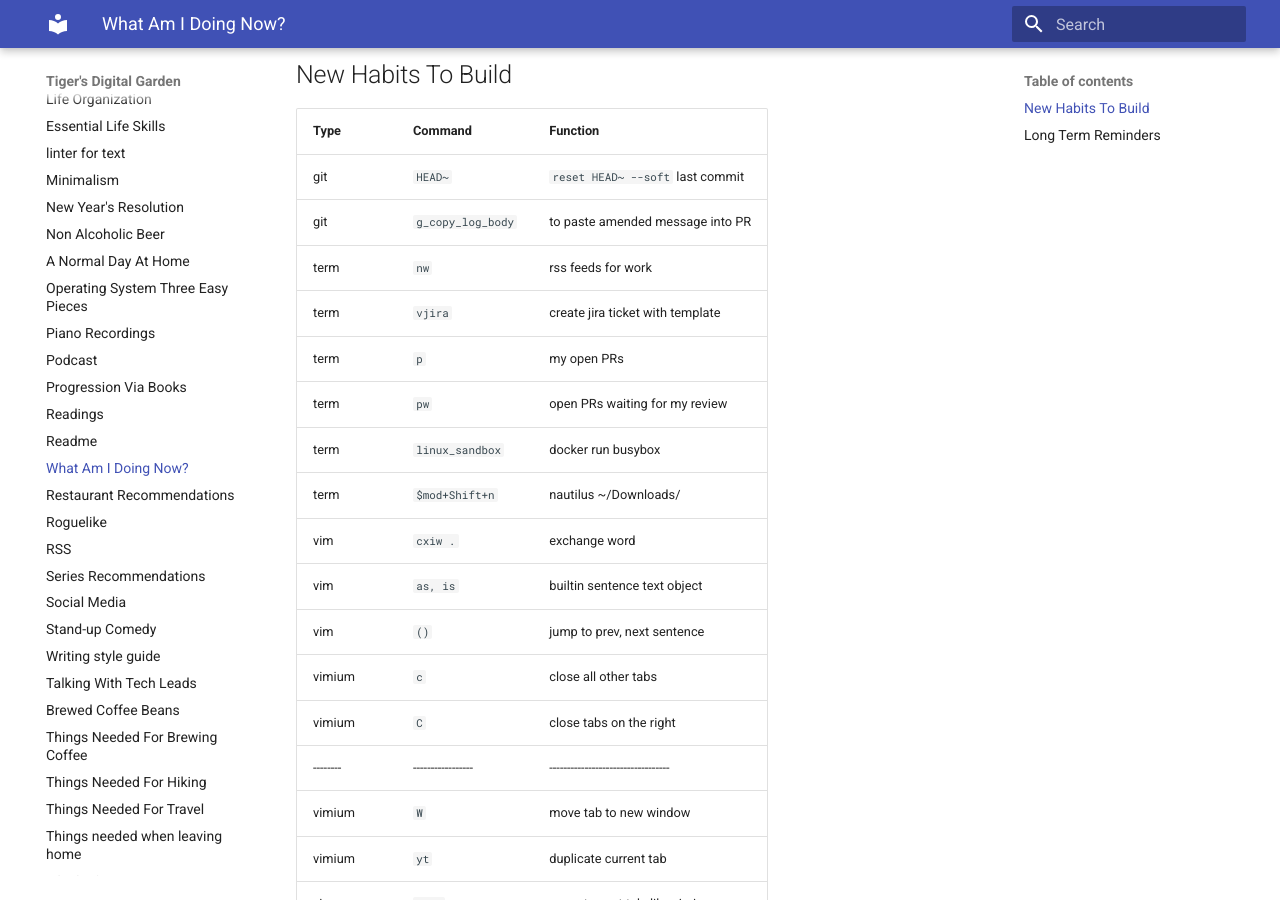
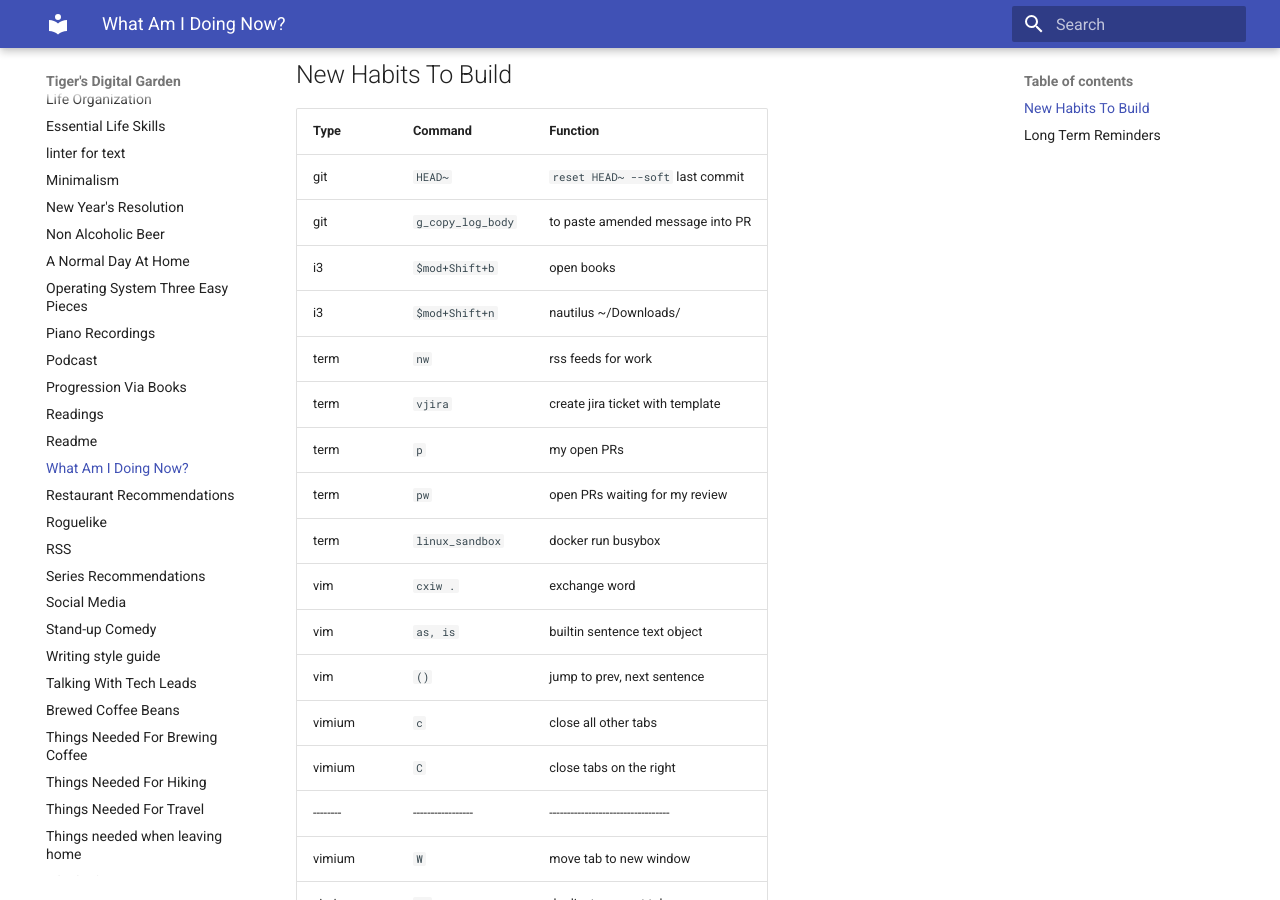
Before and after one commit to ynotstartups/notes, an MkDocs documentation site: the page built from notes/reminders.md, in a window 1280 px wide and 900 px high, scrolled down 519 px. Built offline with MkDocs 1.6.1 and Material for MkDocs 9.7.7, drawn with Linux system fonts in a browser that asks for light colours.

```diff
--- a/notes/reminders.md
+++ b/notes/reminders.md
@@ -19,12 +19,13 @@
 | -------- | ----------------- | ---------------------------------- |
 | git      | `HEAD~`           | `reset HEAD~ --soft` last commit   |
 | git      | `g_copy_log_body` | to paste amended message into PR   |
+| i3       | `$mod+Shift+b`    | open books                         |
+| i3       | `$mod+Shift+n`    | nautilus ~/Downloads/              |
 | term     | `nw`              | rss feeds for work                 |
 | term     | `vjira`           | create jira ticket with template   |
 | term     | `p`               | my open PRs                        |
 | term     | `pw`              | open PRs waiting for my review     |
 | term     | `linux_sandbox`   | docker run busybox                 |
-| term     | `$mod+Shift+n`    | nautilus ~/Downloads/              |
 | vim      | `cxiw .`          | exchange word                      |
 | vim      | `as, is`          | builtin sentence text object       |
 | vim      | `()`              | jump to prev, next sentence        |
```
Also changed, not shown: notes/ideas.md (+0 -2 lines).
